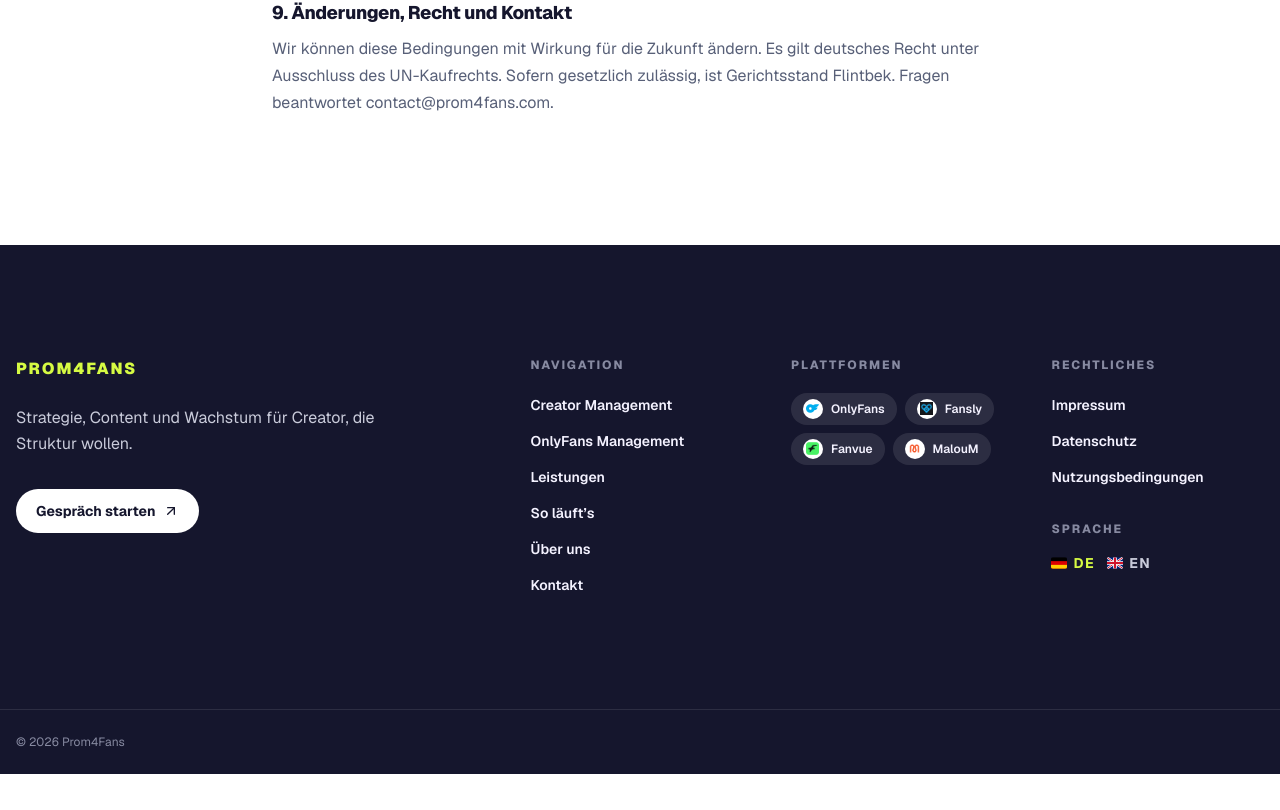
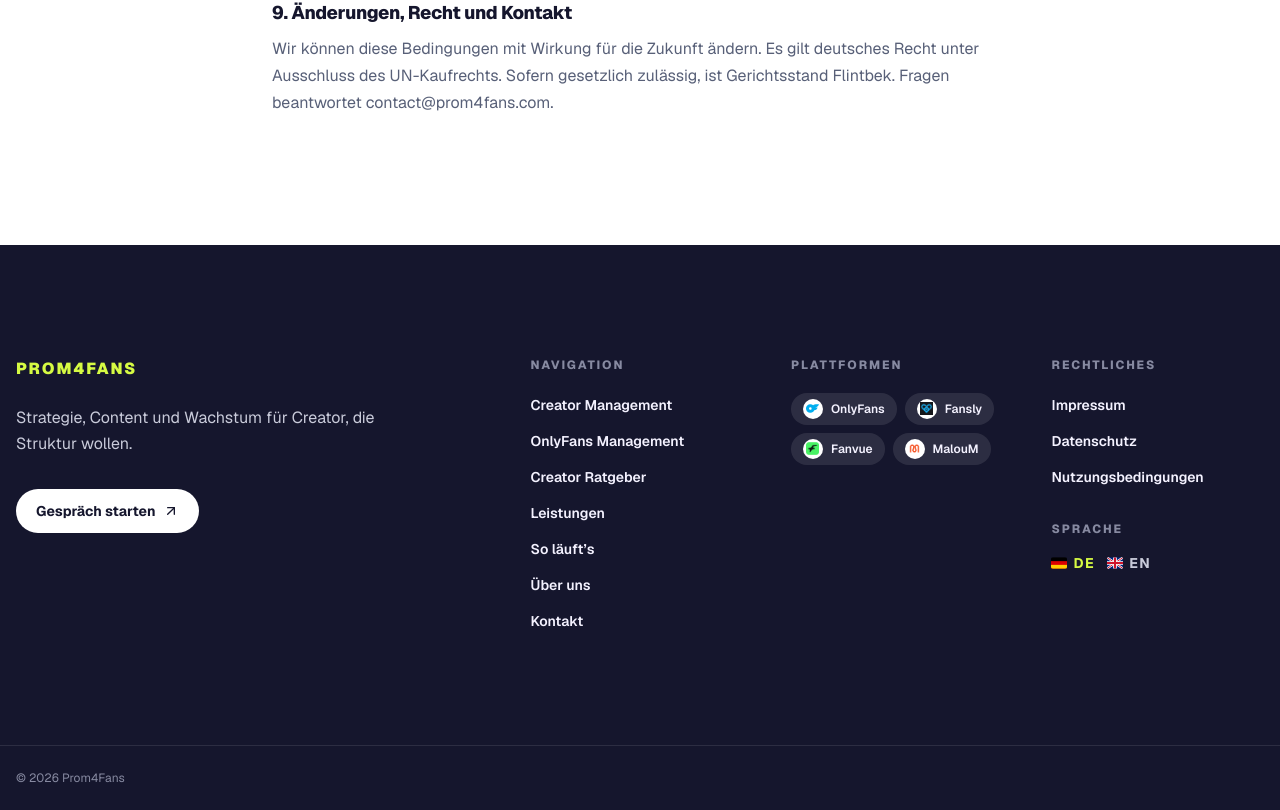
Before and after one commit to tim909wl/prom4fans, a Next.js app: page /nutzungsbedingungen in a window 1280 px wide. Shown: the part 1391-2201 px from the top of the page. Before the commit the page ends 2165 px from the top, so only its background shows below. Built offline with nearby package versions, Linux system fonts and the light colour scheme; no server answers.

Commit message:
seo: add guide hub to global footer

```diff
--- a/components/site-footer.tsx
+++ b/components/site-footer.tsx
@@ -24,6 +24,7 @@ const copy: Record<Locale, FooterCopy> = {
     nav: [
       { label: 'Creator Management', href: '/de/creator-management' },
       { label: 'OnlyFans Management', href: '/de/onlyfans-management' },
+      { label: 'Creator Ratgeber', href: '/ratgeber' },
       { label: 'Leistungen', href: '/de#services' },
       { label: 'So läuft’s', href: '/de#process' },
       { label: 'Über uns', href: '/de#about' },
```
